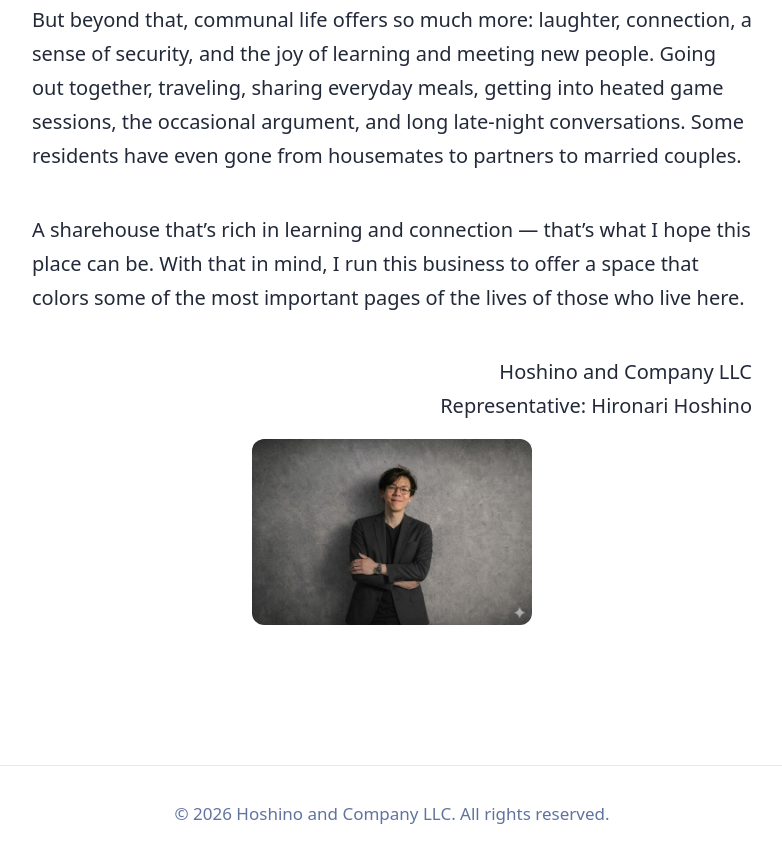
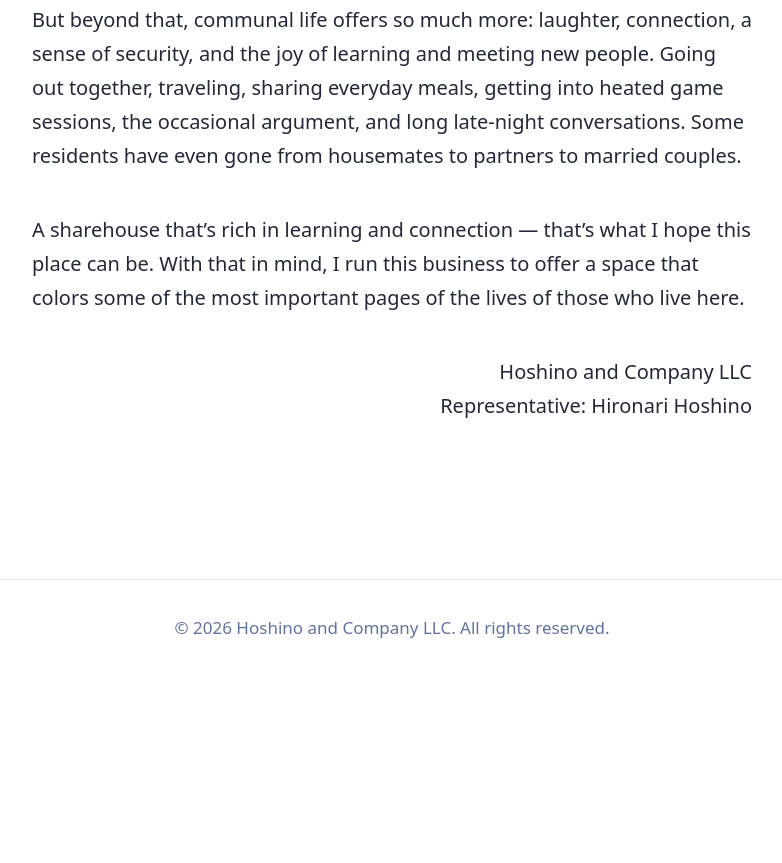
Before and after one commit to hirohoshino/thehq, an Astro site: page /blog/en/hq-kobe in a window 1280 px wide. Shown: the part 4315-5178 px from the top of the page, without its empty margins (248-1030 px from the left). After the commit the page ends 4992 px from the top, so only its background shows below. Built offline with nearby package versions, Linux system fonts and the light colour scheme; Astro itself is replaced by a stand-in of ours.

Commit message:
ハウスについてページから人物写真を削除

```diff
--- a/src/content/blog/en/hq-kobe.md
+++ b/src/content/blog/en/hq-kobe.md
@@ -56,5 +56,3 @@ But beyond that, communal life offers so much more: laughter, connection, a sens
 A sharehouse that's rich in learning and connection — that's what I hope this place can be. With that in mind, I run this business to offer a space that colors some of the most important pages of the lives of those who live here.
 
 <p style="margin:32px 0 16px; text-align:right;">Hoshino and Company LLC<br>Representative: Hironari Hoshino</p>
-
-<img src="/images/hoshino.jpg" alt="Owner" style="max-width:280px; display:block; margin:0 auto; border-radius:12px;" />
--- a/src/content/blog/hq-kobe.md
+++ b/src/content/blog/hq-kobe.md
@@ -55,5 +55,3 @@ Headquartersとは、住人が集い、巣立っていき、そしていつま
 　そんな学びの多い共同生活の場、それがシェアハウスなのかな、そうであって欲しいなと思っています。そんな思いで、ここに住む人の人生の大事な何ページかを彩る場を提供したいと、この事業を行っています。
 
 <p style="margin:32px 0 16px; text-align:right;">ホシノアンドカンパニー合同会社<br>代表　星野 弘成</p>
-
-<img src="/images/hoshino.jpg" alt="運営者" style="max-width:280px; display:block; margin:0 auto; border-radius:12px;" />
```
